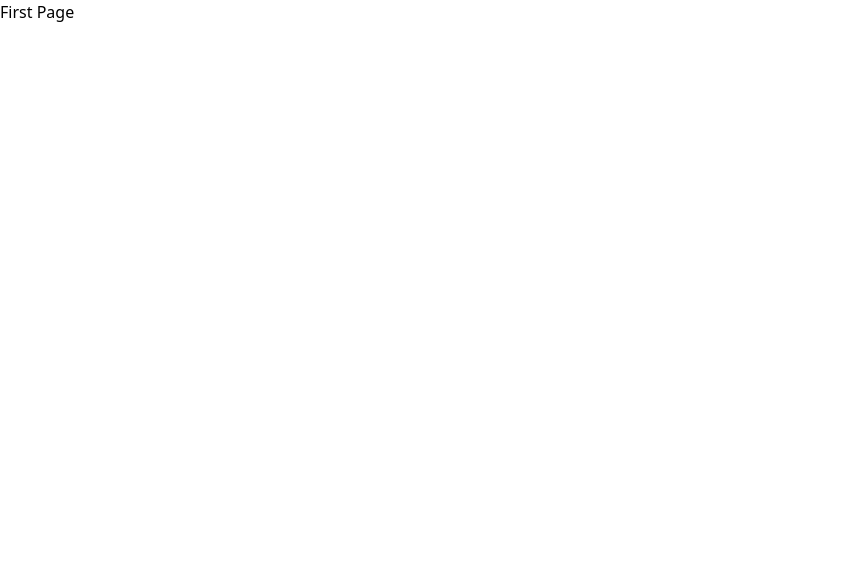
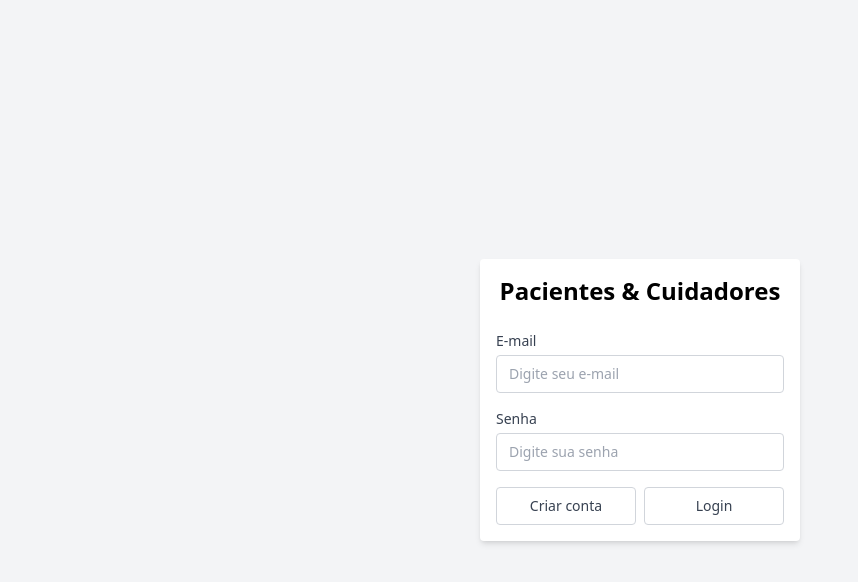
Before and after one commit to guipmuller/ADS_Senac_PI_Grupo_02, a Next.js app in the folder front-web/: page / in a window 1280 px wide. Shown: the top 582 px of the page, without its empty margins (0-858 px from the left). Built offline with nearby package versions, Linux system fonts and the light colour scheme; no server answers.

Commit message:
feat: login connected to firebase

```diff
--- a/front-web/package.json
+++ b/front-web/package.json
@@ -9,6 +9,7 @@
     "lint": "next lint"
   },
   "dependencies": {
+    "firebase": "^11.0.2",
     "next": "15.0.2",
     "react": "19.0.0-rc-02c0e824-20241028",
     "react-dom": "19.0.0-rc-02c0e824-20241028",
--- a/front-web/src/app/(auth)/login-page/page.tsx
+++ /dev/null
@@ -1,7 +0,0 @@
-import LoginTemplate from '@/components/templates/loginPage/page';
-
-const LoginPage = () => {
-	return <LoginTemplate />;
-};
-
-export default LoginPage;
--- a/front-web/src/app/layout.tsx
+++ b/front-web/src/app/layout.tsx
@@ -1,22 +1,25 @@
-import type { Metadata } from "next";
-import localFont from "next/font/local";
-import "./globals.css";
+'use client';
+// import type { Metadata } from 'next';
+import localFont from 'next/font/local';
+import './globals.css';
+import { AuthProvider } from '@/context/authContext';
+import Head from 'next/head';
 
 const geistSans = localFont({
-  src: "./fonts/GeistVF.woff",
-  variable: "--font-geist-sans",
-  weight: "100 900",
+	src: './fonts/GeistVF.woff',
+	variable: '--font-geist-sans',
+	weight: '100 900',
 });
 const geistMono = localFont({
-  src: "./fonts/GeistMonoVF.woff",
-  variable: "--font-geist-mono",
-  weight: "100 900",
+	src: './fonts/GeistMonoVF.woff',
+	variable: '--font-geist-mono',
+	weight: '100 900',
 });
 
-export const metadata: Metadata = {
-	title: 'Patients & Caregivers',
-	description: 'Health care app',
-};
+// export const metadata: Metadata = {
+// 	title: 'Patients & Caregivers',
+// 	description: 'Health care app',
+// };
 
 export default function RootLayout({
 	children,
@@ -24,11 +27,22 @@ export default function RootLayout({
 	children: React.ReactNode;
 }>) {
 	return (
-    <html lang="en">
+		<html lang="pt-BR">
+			<Head>
+				<title>Pacientes & Cuidadores</title>
+				<meta
+					name="description"
+					content="Conectando pacientes e cuidadores de forma segura e eficiente."
+				/>
+				<link
+					rel="icon"
+					href="/favicon.ico"
+				/>
+			</Head>
 			<body
 				className={`${geistSans.variable} ${geistMono.variable} antialiased`}
 			>
-        {children}
+				<AuthProvider>{children}</AuthProvider>
 			</body>
 		</html>
 	);
--- a/front-web/src/app/page.tsx
+++ b/front-web/src/app/page.tsx
@@ -1,7 +1,88 @@
-import React from 'react';
+/* eslint-disable @typescript-eslint/no-explicit-any */
+'use client';
 
-const FirstPage = () => {
-	return <div>First Page</div>;
-};
+import { useState } from 'react';
+import { useAuth } from '@/hooks/useAuth';
+import { useRouter } from 'next/navigation';
 
-export default FirstPage;
+function LoginTemplate() {
+	const { login } = useAuth();
+	const router = useRouter();
+	const [email, setEmail] = useState('');
+	const [password, setPassword] = useState('');
+	const [error, setError] = useState('');
+
+	const handleSubmit = async (e: React.FormEvent) => {
+		e.preventDefault();
+		try {
+			await login(email, password);
+			router.push('/');
+		} catch (err: any) {
+			setError(err.message);
+		}
+	};
+
+	return (
+		<div className="flex flex-col items-center justify-center h-screen bg-gray-100">
+			<div className="w-full max-w-xs p-4 bg-white rounded shadow-md">
+				<h1 className="text-2xl font-semibold text-center mb-6">
+					Pacientes & Cuidadores
+				</h1>
+				{error && <p style={{ color: 'red' }}>{error}</p>}
+				<form className="space-y-4">
+					<div>
+						<label
+							className="block text-sm font-medium text-gray-700"
+							htmlFor="email"
+						>
+							E-mail
+						</label>
+						<input
+							className="w-full px-3 py-2 mt-1 text-sm border border-gray-300 rounded focus:outline-none focus:border-gray-500"
+							type="email"
+							id="email"
+							value={email}
+							placeholder="Digite seu e-mail"
+							onChange={(e) => setEmail(e.target.value)}
+							required
+						/>
+					</div>
+					<div>
+						<label
+							className="block text-sm font-medium text-gray-700"
+							htmlFor="password"
+						>
+							Senha
+						</label>
+						<input
+							className="w-full px-3 py-2 mt-1 text-sm border border-gray-300 rounded focus:outline-none focus:border-gray-500"
+							type="password"
+							id="password"
+							value={password}
+							placeholder="Digite sua senha"
+							onChange={(e) => setPassword(e.target.value)}
+							required
+						/>
+					</div>
+					<div className="flex space-x-2">
+						<button
+							className="w-full py-2 text-sm font-medium text-gray-700 border border-gray-300 rounded focus:outline-none hover:bg-black hover:text-white"
+							type="button"
+						>
+							Criar conta
+						</button>
+						<button
+							className="w-full py-2 text-sm font-medium text-gray-700 border border-gray-300 rounded focus:outline-none hover:bg-black hover:text-white"
+							type="submit"
+							onClick={handleSubmit}
+						>
+							Login
+						</button>
+					</div>
+				</form>
+			</div>
+		</div>
+	);
+}
+
+export default LoginTemplate;
--- a/front-web/src/components/templates/loginPage/page.tsx
+++ /dev/null
@@ -1,72 +0,0 @@
-'use client';
-import React, { useState } from 'react';
-
-function LoginTemplate() {
-	const [email, setEmail] = useState('');
-	const [password, setPassword] = useState('');
-
-	const handleLogin = () => {
-		console.log('Fazendo login com:', email, password);
-	};
-
-	return (
-		<div className="flex flex-col items-center justify-center h-screen bg-gray-100">
-			<div className="w-full max-w-xs p-4 bg-white rounded shadow-mdw-full shadow-md">
-				<h1 className="text-2xl font-semibold text-center mb-6">
-					Pacientes & Cuidadores
-				</h1>
-				<form className="space-y-4">
-					<div>
-						<label
-							className="block text-sm font-medium text-gray-700"
-							htmlFor="email"
-						>
-							E-mail
-						</label>
-						<input
-							className="w-full px-3 py-2 mt-1 text-sm border border-gray-300 rounded focus:outline-none focus:border-gray-500"
-							type="email"
-							id="email"
-							value={email}
-							placeholder="Digite seu e-mail"
-							onChange={(e) => setEmail(e.target.value)}
-						/>
-					</div>
-					<div>
-						<label
-							className="block text-sm font-medium text-gray-700"
-							htmlFor="password"
-						>
-							Senha
-						</label>
-						<input
-							className="w-full px-3 py-2 mt-1 text-sm border border-gray-300 rounded focus:outline-none focus:border-gray-500"
-							type="password"
-							id="password"
-							value={password}
-							placeholder="Digite sua senha"
-							onChange={(e) => setPassword(e.target.value)}
-						/>
-					</div>
-					<div className="flex space-x-2">
-						<button
-							className="w-full py-2 text-sm font-medium text-gray-700 border border-gray-300 rounded focus:outline-none hover:bg-black hover:text-white"
-							type="button"
-						>
-							Criar conta
-						</button>
-						<button
-							className="w-full py-2 text-sm font-medium text-gray-700 border border-gray-300 rounded focus:outline-none hover:bg-black hover:text-white"
-							type="button"
-							onClick={handleLogin}
-						>
-							Login
-						</button>
-					</div>
-				</form>
-			</div>
-		</div>
-	);
-}
-
-export default LoginTemplate;
--- /dev/null
+++ b/front-web/src/context/authContext/index.tsx
@@ -0,0 +1,38 @@
+import React, { createContext, useState, useEffect } from 'react';
+import { User, onAuthStateChanged, signOut } from 'firebase/auth';
+import { auth } from '@/services/firebaseConfig';
+import { AuthContextProps } from './types';
+
+export const AuthContext = createContext<AuthContextProps | undefined>(
+	undefined
+);
+
+export const AuthProvider: React.FC<{ children: React.ReactNode }> = ({
+	children,
+}) => {
+	const [user, setUser] = useState<User | null>(null);
+	const [loading, setLoading] = useState(true);
+
+	useEffect(() => {
+		const unsubscribe = onAuthStateChanged(auth, (user) => {
+			setUser(user);
+			setLoading(false);
+		});
+		return () => unsubscribe();
+	}, []);
+
+	const login = async (email: string, password: string) => {
+		const { signInWithEmailAndPassword } = await import('firebase/auth');
+		await signInWithEmailAndPassword(auth, email, password);
+	};
+
+	const logout = async () => {
+		await signOut(auth);
+	};
+
+	return (
+		<AuthContext.Provider value={{ user, loading, login, logout }}>
+			{children}
+		</AuthContext.Provider>
+	);
+};
--- /dev/null
+++ b/front-web/src/context/authContext/types.ts
@@ -0,0 +1,8 @@
+import { User } from 'firebase/auth';
+
+export type AuthContextProps = {
+	user: User | null;
+	loading: boolean;
+	login: (email: string, password: string) => Promise<void>;
+	logout: () => Promise<void>;
+};
--- /dev/null
+++ b/front-web/src/hooks/useAuth.tsx
@@ -0,0 +1,10 @@
+import { useContext } from 'react';
+import { AuthContext } from '@/context/authContext';
+
+export const useAuth = () => {
+	const context = useContext(AuthContext);
+	if (!context) {
+		throw new Error('useAuth deve ser usado dentro de AuthProvider');
+	}
+	return context;
+};
--- /dev/null
+++ b/front-web/src/services/firebaseConfig.ts
@@ -0,0 +1,14 @@
+import { initializeApp } from 'firebase/app';
+import { getAuth } from 'firebase/auth';
+
+const firebaseConfig = {
+	apiKey: process.env.NEXT_PUBLIC_FIREBASE_API_KEY,
+	authDomain: process.env.NEXT_PUBLIC_FIREBASE_AUTH_DOMAIN,
+	projectId: process.env.NEXT_PUBLIC_FIREBASE_PROJECT_ID,
+	storageBucket: process.env.NEXT_PUBLIC_FIREBASE_STORAGE_BUCKET,
+	messagingSenderId: process.env.NEXT_PUBLIC_FIREBASE_MESSAGING_SENDER_ID,
+	appId: process.env.NEXT_PUBLIC_FIREBASE_APP_ID,
+};
+
+const app = initializeApp(firebaseConfig);
+export const auth = getAuth(app);
```
Also changed, not shown: 1 other file (tests, documents, lock files or other folders). Lines whose indentation alone changed are shown as unchanged.
